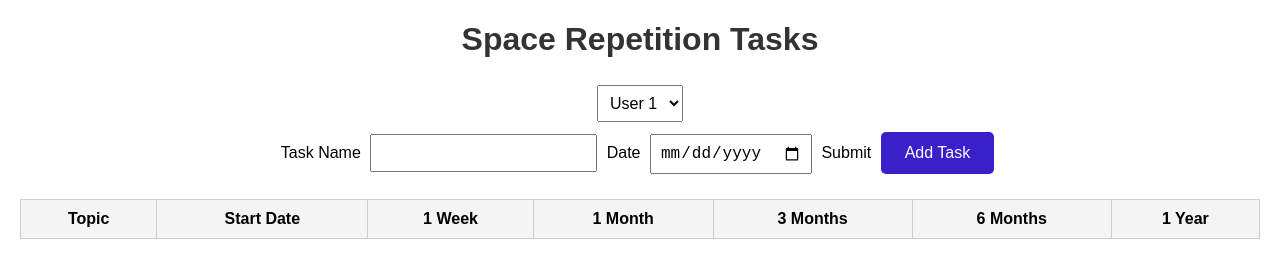
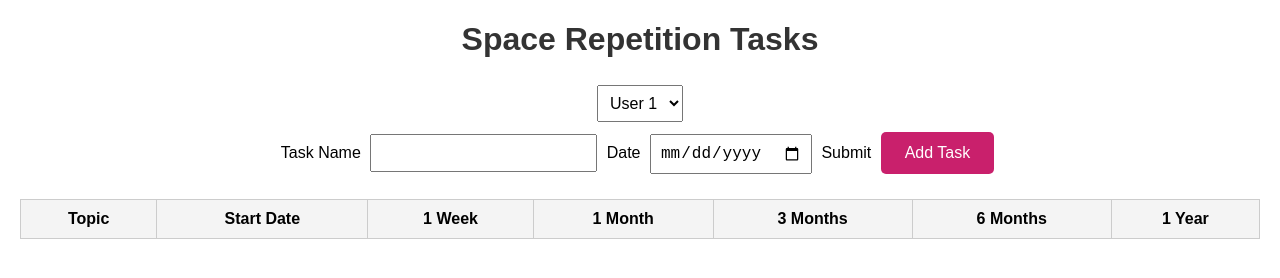
Before and after one commit to Della-Bella/The-Piscine-sprint-1-project, a plain HTML site: page Project-Spaced-Repetition-Tracker/index.html in a window 1280 px wide. Drawn offline with Linux system fonts and the light colour scheme.

Commit message:
changed the color

```diff
--- a/Project-Spaced-Repetition-Tracker/style.css
+++ b/Project-Spaced-Repetition-Tracker/style.css
@@ -27,7 +27,7 @@ button {
   cursor: pointer;
   border-radius: 5px;
   width: auto;
-  background-color: #3920c9;
+  background-color: #c9206c;
   transition: background-color 0.3s ease;
 }
 
```
